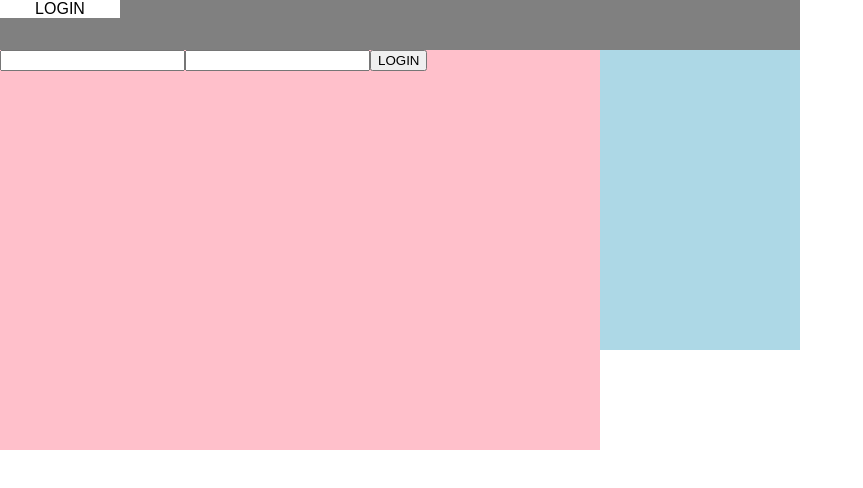
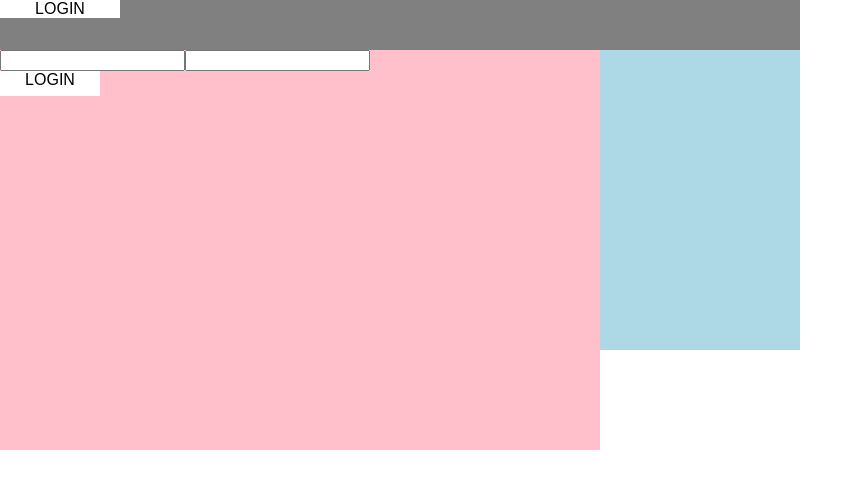
Before and after one commit to rxiayth/simple_pos, a React (Create React App) app: page / in a window 1280 px wide. Shown: the top 488 px of the page, without its empty margins (0-863 px from the left). Built offline with nearby package versions, Linux system fonts and the light colour scheme.

Commit message:
refactored Login to use Button from Common

```diff
--- a/src/Main/Login.js
+++ b/src/Main/Login.js
@@ -1,14 +1,16 @@
 import React, { Component } from 'react';
+
+import Button from '../Common/Button.js';
 
 class Login extends Component {
 
     constructor(props) {
         super(props);
 
-        this.handleOnClick.bind(this);
+        this.handleLogin.bind(this);
     }
 
-    handleOnClick() {
+    handleLogin() {
         let name = this.refs.name.value;
         let password = this.refs.password.value;
         // console.log("LOGIN.JS - handleOnClick \n" +
@@ -20,32 +22,39 @@ class Login extends Component {
     render() {
         return (
             <div>
-                {this.isLoggedIn()}
-                {this.errorMessage()}
+                {this._renderLoginForm()}
+                {this._renderErrorMessage()}
             </div>
         );
     }
 
-    isLoggedIn() {
-        let isLoggedIn = this.props.isLoggedIn;
-        if (isLoggedIn) {
-            return (
-                <div> USER ALREADY LOGGED IN </div>
-            );
-        } else {
-            return (
-                <div>
-                    <input type="text" ref="name" />
-                    <input type="password" ref="password" />
-                    <button onClick={() => this.handleOnClick()}>
-                        LOGIN
-                    </button>
-                </div>
-            );
-        }
+    _renderLoginForm() {
+        let loginStyle = {
+            width: 100,
+            height: 25,
+            backgroundColor: 'white',
+            textAlign: 'center'
+        };
+
+        return (
+            <div>
+                <input type="text" ref="name" />
+                <input type="password" ref="password" />
+                <Button
+                    name={'LOGIN'}
+                    style={loginStyle}
+                    func={() => this.handleLogin()}
+                    />
+            </div>
+        );
     }
-    errorMessage() {
-        return this.props.errorMessage;
+
+    _renderErrorMessage() {
+        return (
+            <div>
+                {this.props.errorMessage}
+            </div>
+        );
     }
 }
 
```
